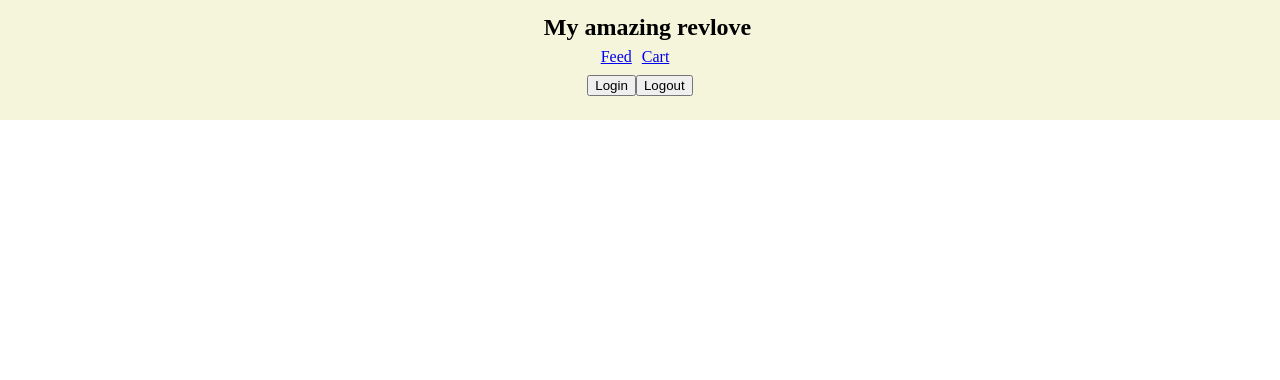
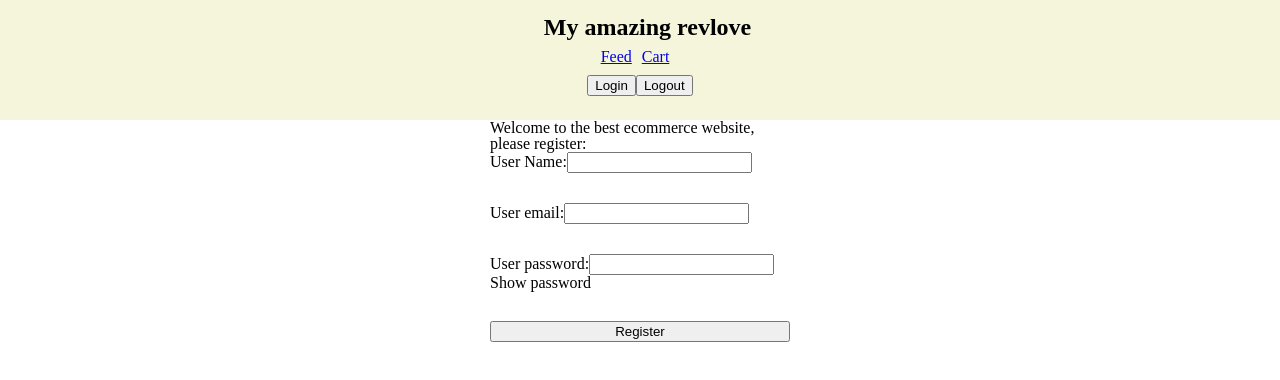
Before and after one commit to eliraneliassy/yotpo-course-project, an Angular app: page /auth/register in a window 1280 px wide. Before the commit this address led to /. Shown: the top 380 px of the page. Built offline with nearby package versions, Linux system fonts and the light colour scheme.

Commit message:
add register form as reactive form

```diff
--- a/src/app/auth.guard.ts
+++ b/src/app/auth.guard.ts
@@ -17,7 +17,7 @@ export class AuthGuard implements CanActivate {
       return true;
     }
 
-    return this.router.createUrlTree(['/login'])
+    return this.router.createUrlTree(['/auth/login'])
 
 
   }
--- a/src/app/cart.service.ts
+++ b/src/app/cart.service.ts
@@ -24,7 +24,7 @@ export class CartService {
   }
 
   removeFromCart(item: Item){
-    const index = this.shoppingCart.indexOf(item);
+    const index = this.shoppingCart.findIndex((x: Item) => x.id === item.id);
     this.shoppingCart.splice(index, 1);
   }
 }
--- /dev/null
+++ b/src/app/register/register.component.html
@@ -0,0 +1,45 @@
+<form class="container" [formGroup]="myForm">
+  <div class="inputs">
+    <h2>Welcome to the best ecommerce website, please register:</h2>
+
+    <div class="form-group">
+      <label for="username">User Name:</label>
+      <input type="text" id="username" formControlName="username">
+
+            <small class="error"
+                   *ngIf="myForm?.get('username').touched && !myForm?.get('username').valid">
+              Username is required
+            </small>
+
+    </div>
+
+    <div class="form-group">
+      <label for="email">User email:</label>
+      <input type="email" id="email" formControlName="email">
+
+      <small class="error"
+             *ngIf="myForm?.get('email').touched && !myForm?.get('email').valid && myForm?.get('email').hasError('required')">
+        email is required
+      </small>
+
+      <small class="error"
+             *ngIf="myForm?.get('email').touched && !myForm?.get('email').valid && myForm?.get('email').hasError('email')">
+        email is invalid email
+      </small>
+    </div>
+
+    <div class="form-group">
+      <label for="password">User password:</label>
+      <input [type]="showPassword ? 'text' : 'password'" id="password" formControlName="password">
+      <div (click)="showPassword = !showPassword">
+        <div>Show password</div>
+      </div>
+
+
+    </div>
+
+    <button >Register</button>
+
+  </div>
+
+</form>
--- /dev/null
+++ b/src/app/register/register.component.scss
@@ -0,0 +1,33 @@
+.container{
+  display: flex;
+  justify-content: center;
+  align-items: center;
+  .inputs{
+    display: flex;
+    flex-direction: column;
+
+    max-width: 300px;
+
+    .form-group{
+      margin-bottom: 30px;
+    }
+
+    small{
+      display: block;
+    }
+  }
+
+  .error{
+    color: red;
+  }
+
+  input.ng-valid.ng-touched{
+    border: 3px solid green;
+  }
+
+  input.ng-invalid.ng-touched{
+    border: 3px solid red;
+  }
+
+
+}
--- /dev/null
+++ b/src/app/register/register.component.ts
@@ -0,0 +1,30 @@
+import { Component, OnInit } from '@angular/core';
+import {FormControl, FormGroup, Validators} from "@angular/forms";
+
+@Component({
+  selector: 'app-register',
+  templateUrl: './register.component.html',
+  styleUrls: ['./register.component.scss']
+})
+export class RegisterComponent implements OnInit {
+
+  showPassword: boolean = false;
+
+  myForm: FormGroup = new FormGroup({
+    username: new FormControl(null, [Validators.required]),
+    email: new FormControl(null, [Validators.required, Validators.email]),
+    password: new FormControl(null, [Validators.required, Validators.pattern('^(?=.*[A-Za-z])(?=.*\\d)[A-Za-z\\d]{8,}$')] )
+  });
+
+  constructor() { }
+
+  ngOnInit(): void {
+  }
+
+  changeShowPassword(){
+
+    this.showPassword = !this.showPassword;
+    console.log(this.showPassword);
+  }
+
+}
```
Also changed, not shown: src/app/app-routing.module.ts (+14 -2 lines), src/app/app.module.ts (+6 -3 lines), 1 other file (tests, documents, lock files or other folders).
